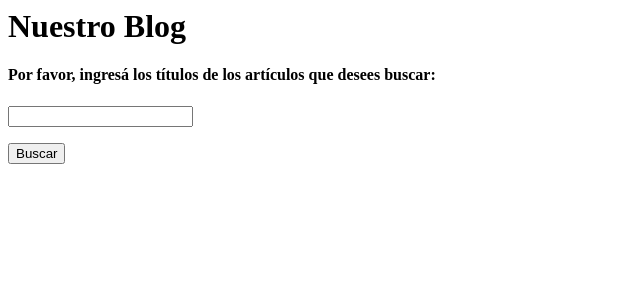
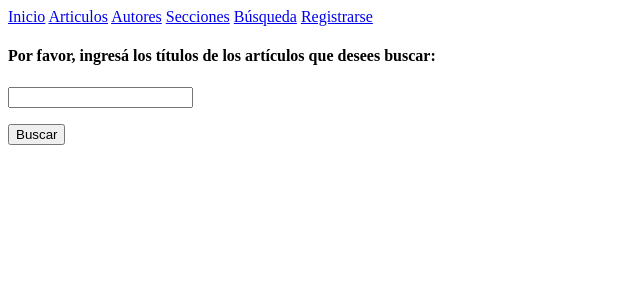
Before and after one commit to mlmango/ProyectoFinal, a Django app: page /blog/busqueda-art/ in a window 1280 px wide. Shown: the top 300 px of the page, without its empty margins (0-640 px from the left). Run offline with Django 4.2, Linux system fonts and the light colour scheme.

Commit message:
actualización del template padre

```diff
--- a/ProyectoFinal/Blog/templates/Blog/padre.html
+++ b/ProyectoFinal/Blog/templates/Blog/padre.html
@@ -1,4 +1,24 @@
-<h1> Nuestro Blog </h1>
+<!DOCTYPE html>
+<html lang="en">
+<head>
+    <meta charset="UTF-8">
+    <meta http-equiv="X-UA-Compatible" content="IE=edge">
+    <meta name="viewport" content="width=device-width, initial-scale=1.0">
+    <title> Nuestro Blog </title>
+</head>
+<body>
+    <nav class="navbar navbar-light bg-light static-top">
+        <div class="container">
+            <a class="navbar-brand" href="http://127.0.0.1:8000/blog/inicio/">Inicio</a>
+            <a class="navbar-brand" href="http://127.0.0.1:8000/blog/formulario-articulo/">Articulos</a>
+            <a class="navbar-brand" href="http://127.0.0.1:8000/blog/formulario-autor/">Autores</a>
+            <a class="navbar-brand" href="http://127.0.0.1:8000/blog/formulario-seccion/">Secciones</a>
+            <a class="navbar-brand" href="http://127.0.0.1:8000/blog/busqueda-art/">Búsqueda</a>
+            <a class="btn btn-primary" href="#signup">Registrarse</a>
+    </div>
+</nav>
+</body>
+</html>
 
 {% block contenido_que_cambia %}
 {% endblock %}
--- a/ProyectoFinal/Blog/urls.py
+++ b/ProyectoFinal/Blog/urls.py
@@ -1,6 +1,5 @@
 from django.urls import path
-from Blog.views import busqueda_bd, mostrar_inicio, procesar_formulario_articulo, procesar_formulario_autor, procesar_formulario_seccion
-from ProyectoFinal.Blog.views import mapa_del_sitio
+from Blog.views import busqueda_bd, mostrar_inicio, procesar_formulario_articulo, procesar_formulario_autor, procesar_formulario_seccion, mapa_del_sitio
 
 urlpatterns = [
     path("inicio/", mostrar_inicio),
```
Also changed, not shown: ProyectoFinal/Blog/templates/Blog/map.html (+6 -6 lines).
